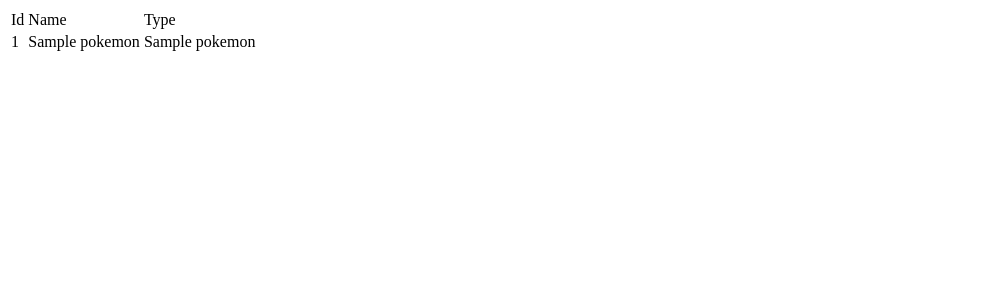
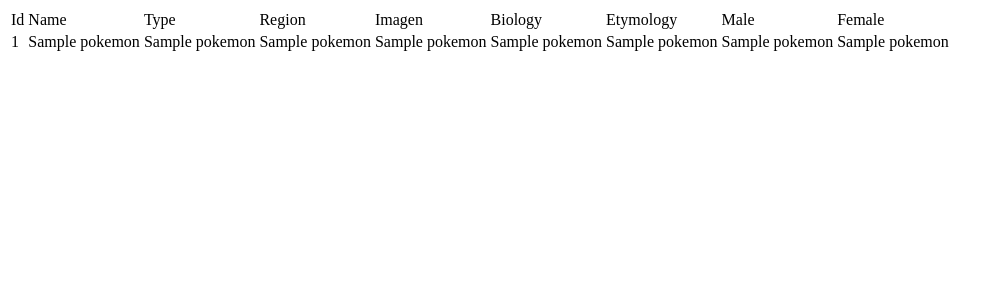
Before and after one commit to JitterSkull1200/PokeFandJ, a Flask app: template templates/index.html in a window 1280 px wide. Shown: the top 300 px of the page, without its empty margins (0-1000 px from the left). Run offline with Flask 3, Linux system fonts and the light colour scheme; the template is opened without the code that fills it: most values are stand-ins (such as "Sample title", 1, 10 or a date in 2020); some libraries are stand-ins or nearby versions.

Commit message:
modified:   app.py 	modified:   templates/index.html

```diff
--- a/app.py
+++ b/app.py
@@ -13,7 +13,18 @@ mysql = MySQL(app)
 @app.route('/')
 def Index():
     cur = mysql.connection.cursor()
-    cur.execute('SELECT * FROM Poke')
+    cur.execute('''
+    select
+	Id,
+	Name,
+	TypeId,
+	RegionId,
+	Imagen,
+    Biology,
+    Etymology,
+    Male,
+    Female
+    from Pokemon''')
     data = cur.fetchall()
     return render_template('index.html', pokemon = data)
 
--- a/templates/index.html
+++ b/templates/index.html
@@ -1,9 +1,18 @@
+
+
+
 <table>
     <thead>
         <tr>
             <td>Id</td>
             <td>Name</td>
             <td>Type</td>
+            <td>Region</td>
+            <td>Imagen</td>
+            <td>Biology</td>
+            <td>Etymology</td>
+            <td>Male</td>
+            <td>Female</td>
         </tr>
     </thead>
     <tbody>
@@ -18,6 +27,25 @@
                 <td>
                     {{ pokemons.2 }}
                 </td>
+                <td>
+                    {{ pokemons.3 }}
+                </td>
+                <td>
+                    {{ pokemons.4 }}
+                </td>
+                <td>
+                    {{ pokemons.5 }}
+                </td>
+                <td>
+                    {{ pokemons.6 }}
+                </td>
+                <td>
+                    {{ pokemons.7 }}
+                </td>
+                <td>
+                    {{ pokemons.8 }}
+                </td>
+
             </tr>
         {% endfor%}
     </tbody>
```
